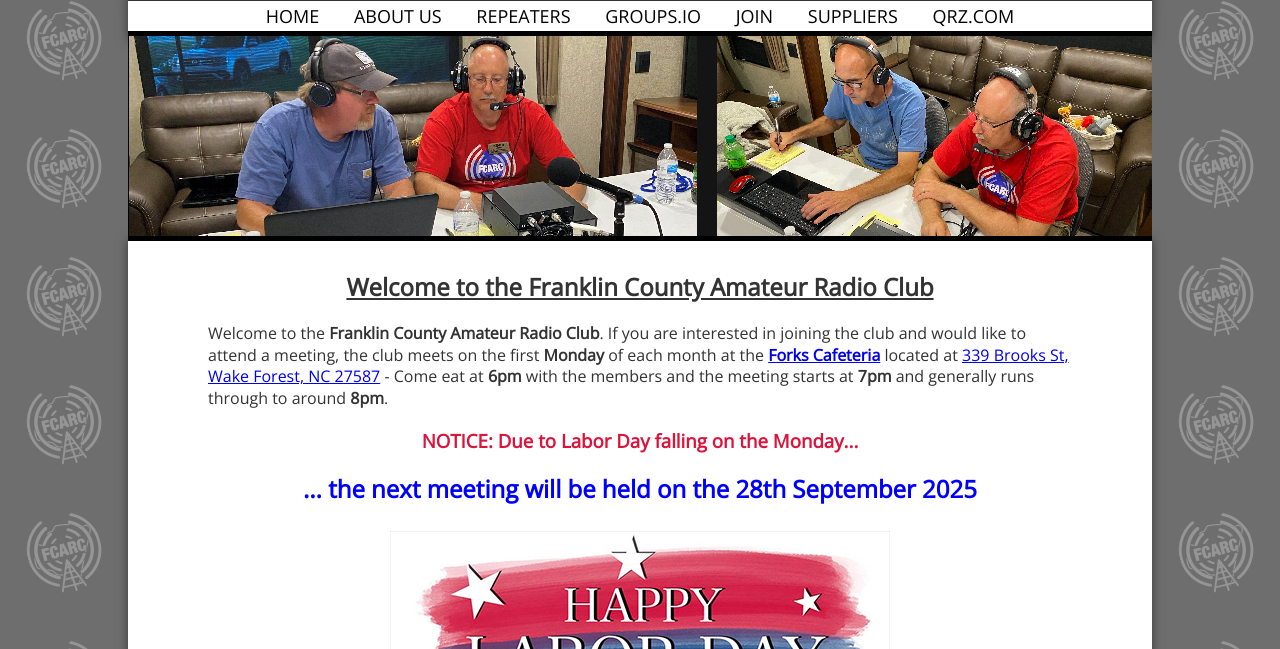
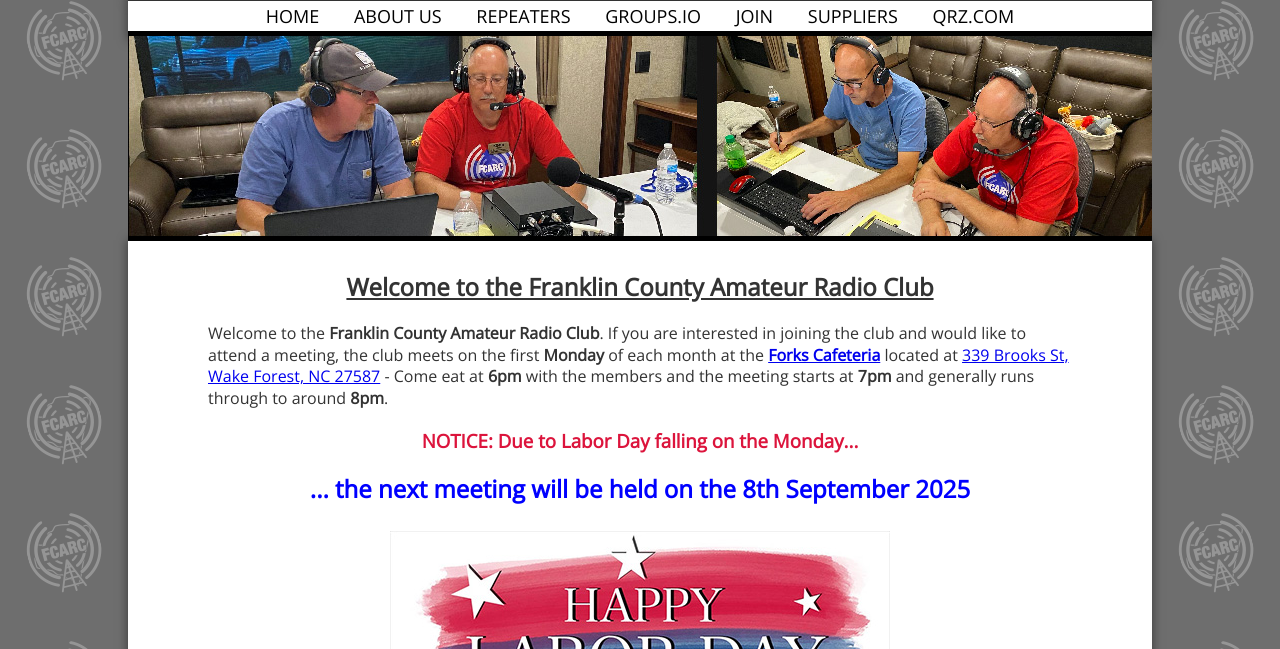
Before and after one commit to rupertdev/fcarc-website, a plain HTML site: page index.html in a window 1280 px wide. Shown: the part 151-800 px from the top of the page. Drawn offline with nearby package versions, Linux system fonts and the light colour scheme; a web font is replaced by a local one.

Commit message:
Update index.html

```diff
--- a/index.html
+++ b/index.html
@@ -98,7 +98,7 @@
                 generally runs through to around <strong>8pm</strong>.&nbsp;</strong>
                 <br />
                 <h3 style="text-align: center; color: crimson;">NOTICE: Due to Labor Day falling on the Monday...</h3>
-                <h2 style="text-align: center; color:blue">... the next meeting will be held on the 28th September 2025</h2>
+                <h2 style="text-align: center; color:blue">... the next meeting will be held on the 8th September 2025</h2>
                 <div class="centerdetail"><img alt="Labor Day 2025 - Happy Labor Day!" longdesc="Labor Day 2025" src="assets/images/laborday.jpg" /></a></div>
                 <hr>
             <h2 style="text-align: center;"><u>Weekly Club Nets on 2m and HF</u></h2>
```
